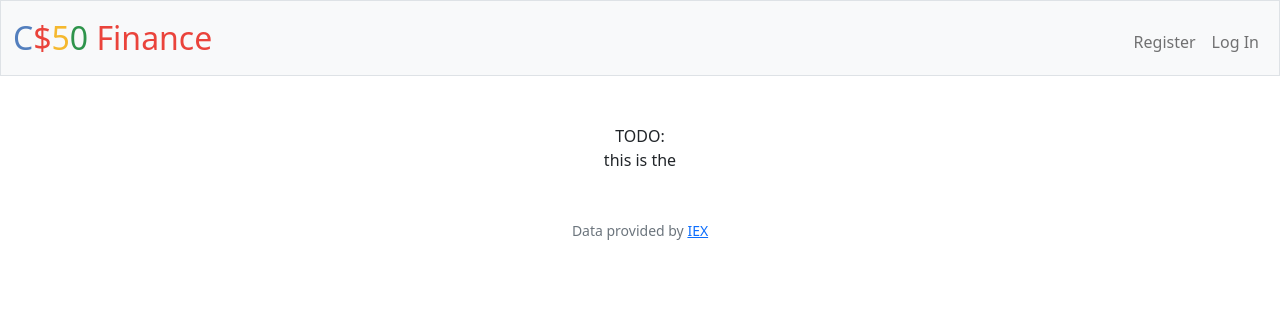
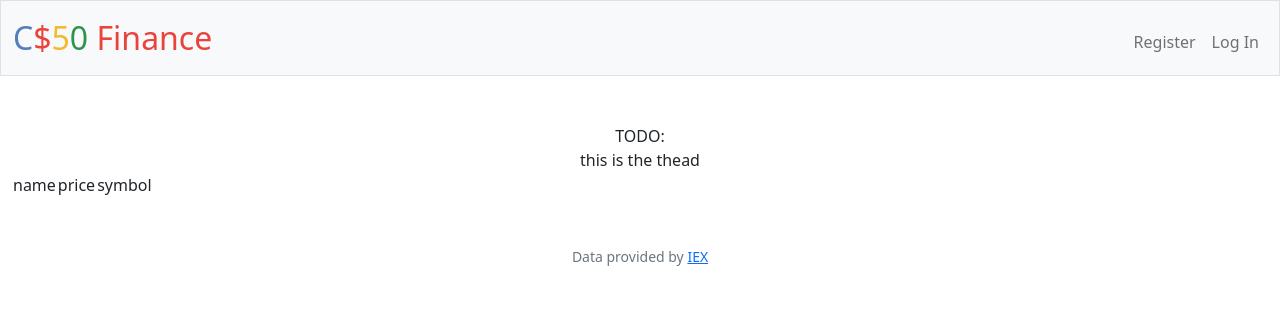
Before and after one commit to Hillgrove/CS50x, a Flask app: template week09/4.pset09/finance/templates/quoted.html in a window 1280 px wide. Shown: the top 336 px of the page. Run offline with Flask 3, Linux system fonts and the light colour scheme; the template is opened without the code that fills it, so the values that code supplies are empty; some libraries are stand-ins or nearby versions.

Commit message:
Wed, Aug 30, 2023, 11:21 AM +02:00

```diff
--- a/week09/4.pset09/finance/app.py
+++ b/week09/4.pset09/finance/app.py
@@ -107,7 +107,7 @@ def quote():
     if request.method == "POST":
         quote = request.form.get(request.form.get("symbol"))
 
-        print(f'DEBUG: quote.html POSTed "{symbol}" to quoted.html')
+        print(f'DEBUG: quote.html POSTed "{quote}" to quoted.html')
         return render_template("quoted.html", quote=quote)
 
     else:
--- a/week09/4.pset09/finance/templates/quoted.html
+++ b/week09/4.pset09/finance/templates/quoted.html
@@ -7,10 +7,17 @@
 {% block main %}
     TODO:<br>
     <table>
-        <thead>this is the</thead>
-        {% for element in quote %}
-            <td>{{ element }}</td>
+        <thead>this is the thead</thead>
+        <tr>
+            <td>name</td>
+            <td>price</td>
+            <td>symbol</td>
+        </tr>
+        <tr>
+            {% for element in quote %}
+                <td>{{ element }}</td>
 
-        {% endfor %}
-</table>
+            {% endfor %}
+        </tr>
+    </table>
 {% endblock %}
```
